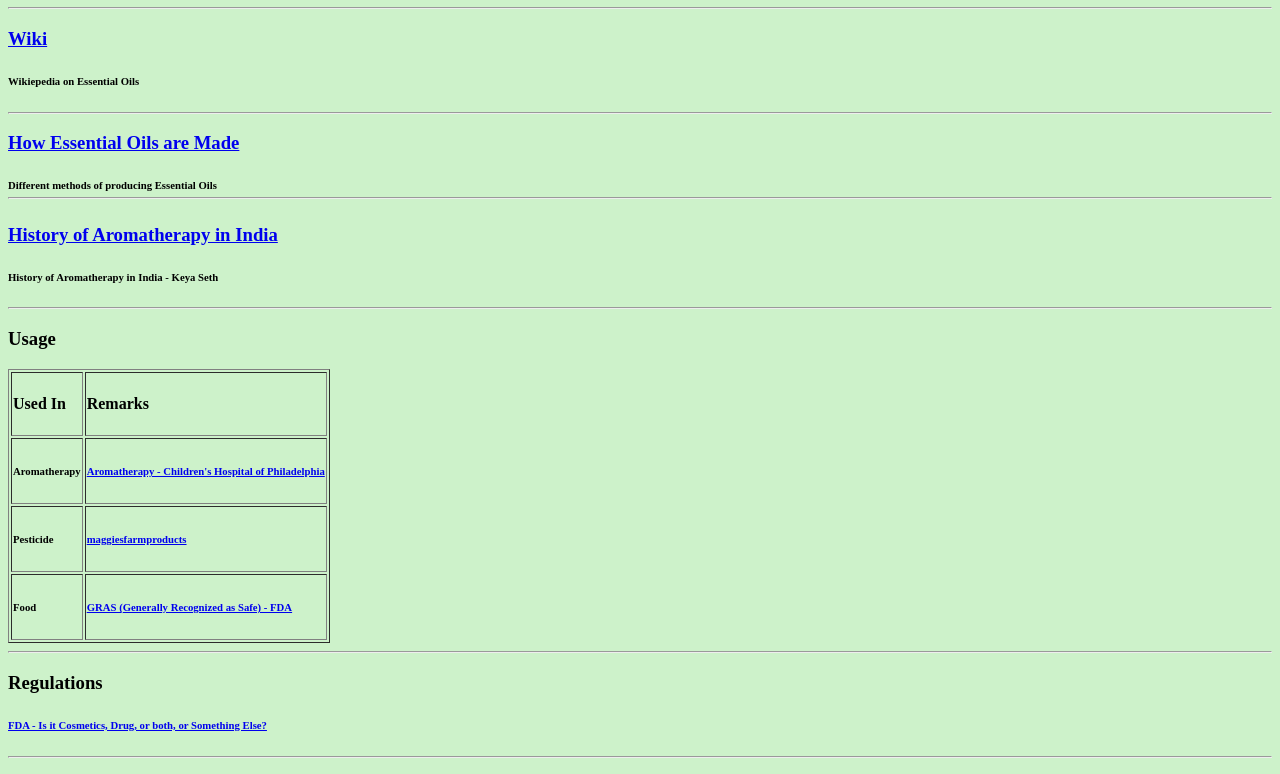
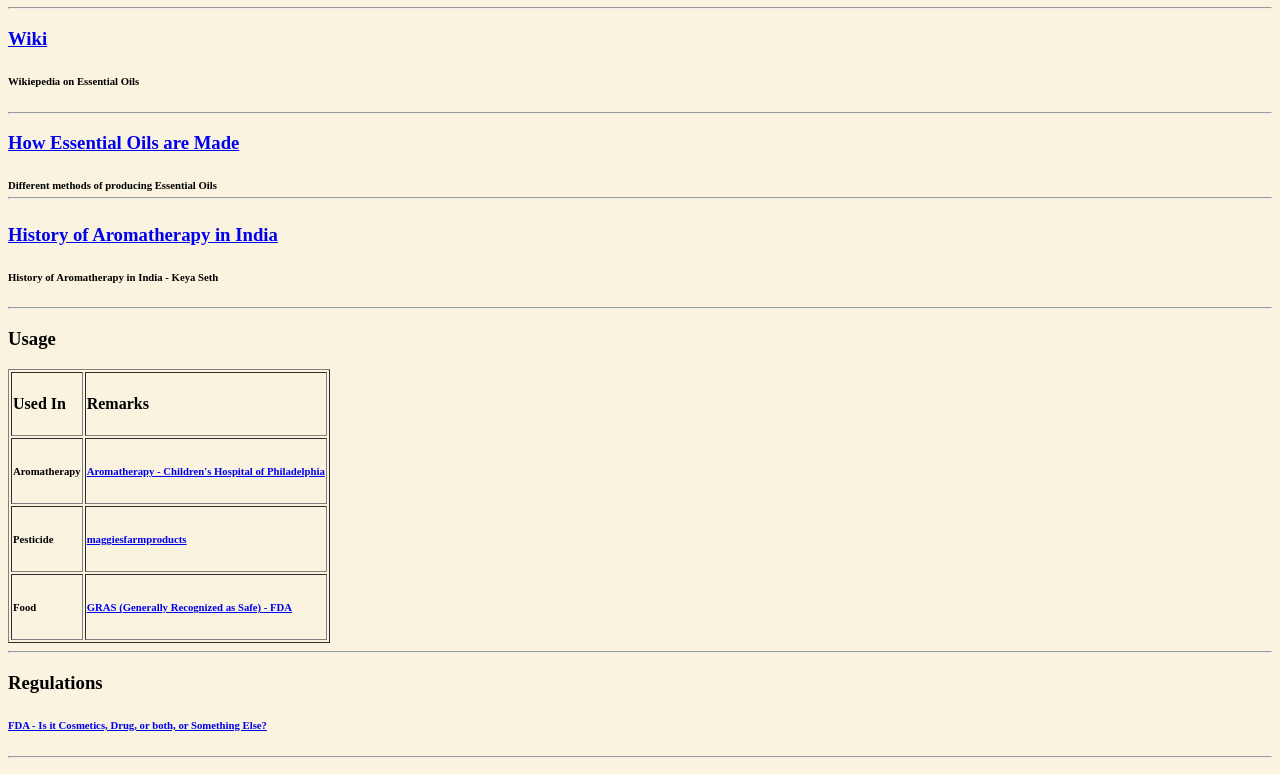
Before and after one commit to GI22-github/EO, a plain HTML site: page index.html in a window 1280 px wide. Shown: the part 73-847 px from the top of the page. Drawn offline with Linux system fonts and the light colour scheme.

Commit message:
Update index.html

```diff
--- a/index.html
+++ b/index.html
@@ -5,7 +5,7 @@
     <title>🌿 Essential Oils 🌿</title>
     <style>
       body {
-        background-color: #CDF2CA;
+        background-color: #F9F3DF;
       }
       hr {
         background-color: white;
```
